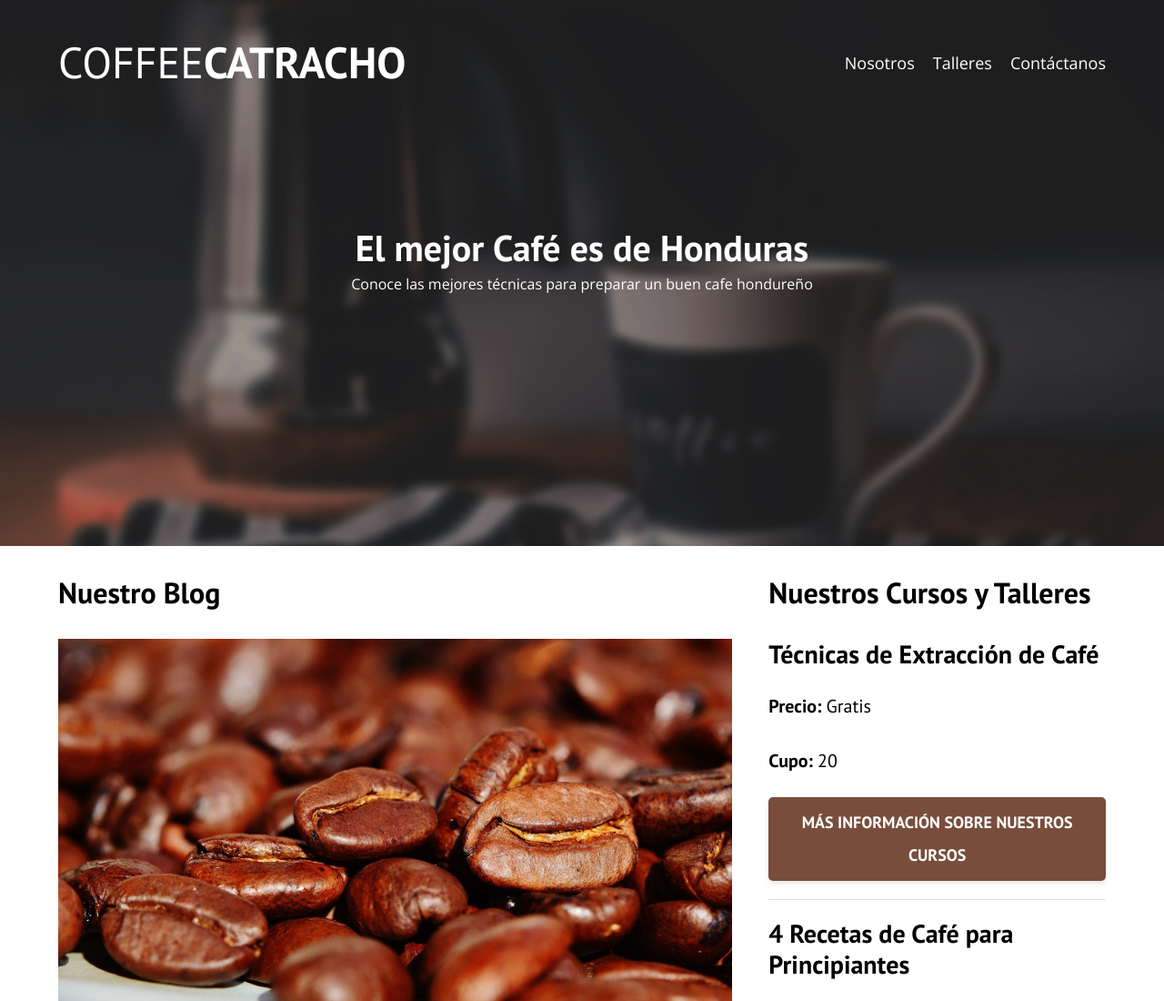
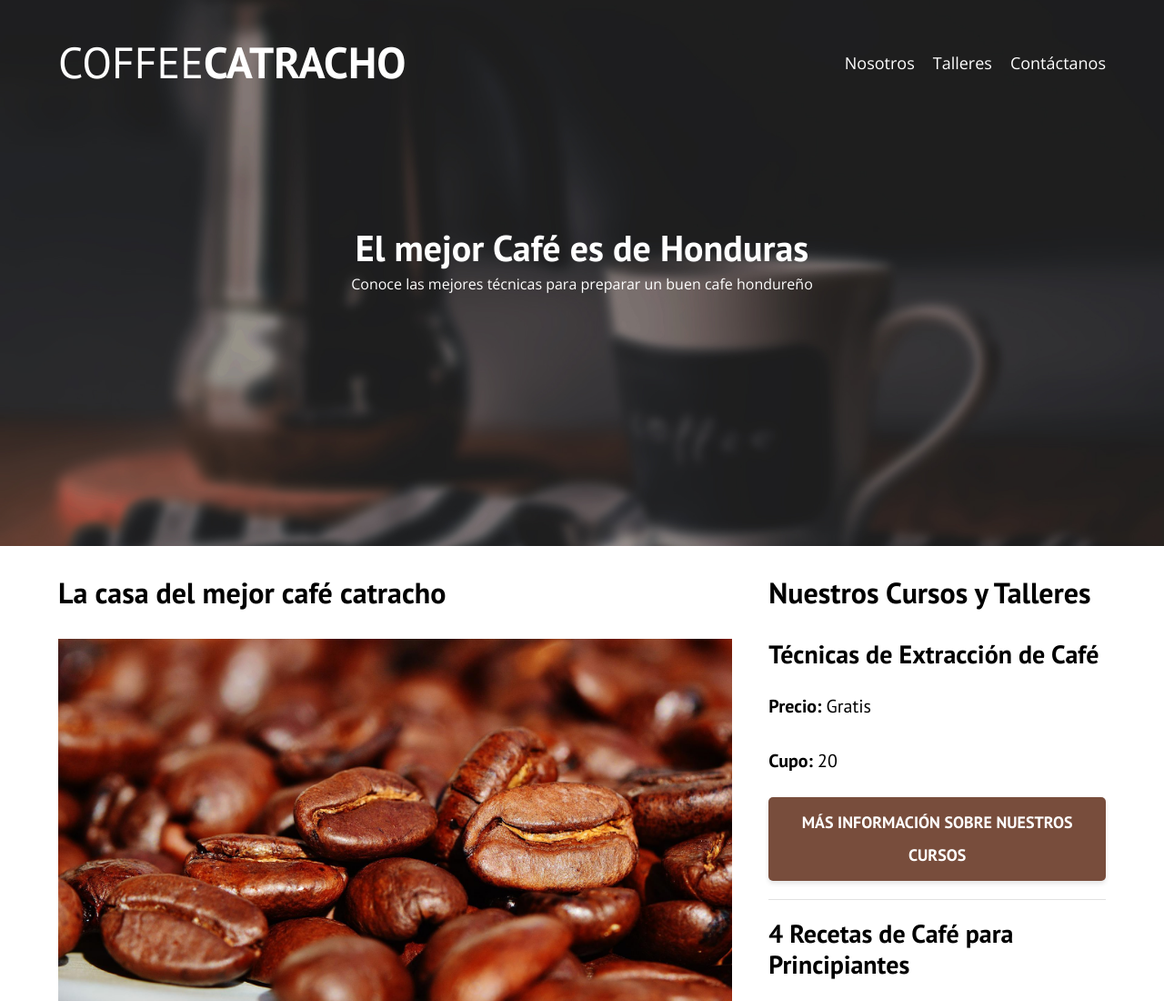
Before and after one commit to MaynorLopez23/CafeCatracho_ISVP, a plain HTML site: page index.html in a window 1280 px wide. Shown: the top 1100 px of the page at 91% size. Drawn offline with nearby package versions, Linux system fonts and the light colour scheme.

Commit message:
Update index.html

```diff
--- a/index.html
+++ b/index.html
@@ -46,7 +46,7 @@
 
     <div class="contenedor contenido-principal">
         <main class="blog">
-            <h3>Nuestro Blog</h3>
+            <h3>La casa del mejor café catracho</h3>
 
             <article class="entrada">
                 <div class="entrada__imagen">
```
